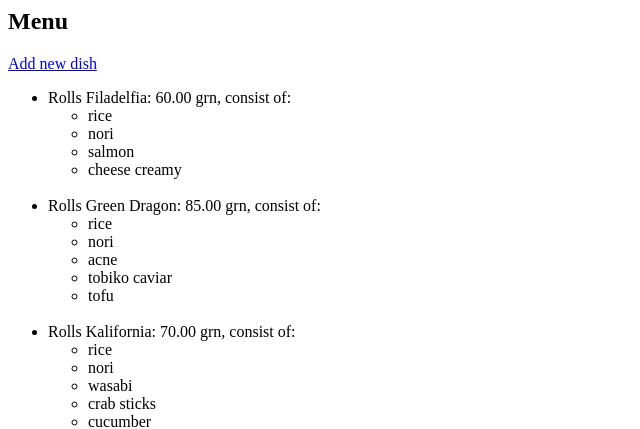
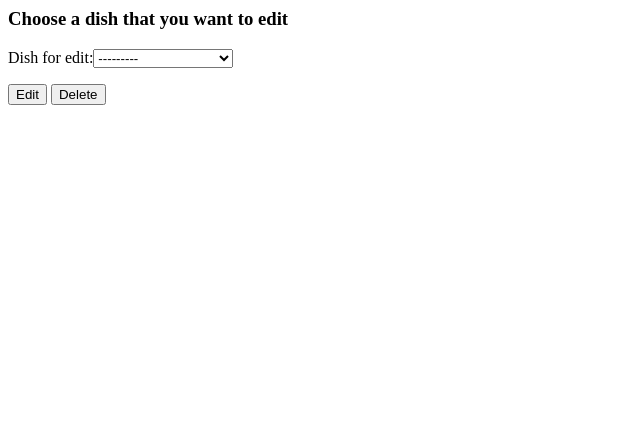
Before and after one commit to A-Chornaya/Python, a Django app: page /sushi_rinjin/menu/edit/ in a window 1280 px wide. Shown: the top 429 px of the page, without its empty margins (0-640 px from the left). After the commit the page ends 105 px from the top, so only its background shows below. Run offline with Django 3.2, Linux system fonts and the light colour scheme; data comes from the database, SQL or seed files in the repository.

Commit message:
add edit operations with menu

```diff
--- a/Py_Project/sushi/sushi_rinjin/models/menu.py
+++ b/Py_Project/sushi/sushi_rinjin/models/menu.py
@@ -18,3 +18,7 @@ class MenuForm(ModelForm):
         model = Menu
         fields = '__all__'
         widgets = {'ingredients': forms.CheckboxSelectMultiple}
+
+
+class EditMenuForm(forms.Form):
+    dish_for_edit = forms.ModelChoiceField(queryset=Menu.objects.all())
--- a/Py_Project/sushi/sushi_rinjin/models/order_list.py
+++ b/Py_Project/sushi/sushi_rinjin/models/order_list.py
@@ -5,7 +5,7 @@ from django.forms import ModelForm
 
 
 class OrderList(models.Model):
-    order_id = models.ForeignKey(Order)
+    order_id = models.ForeignKey(Order, on_delete=models.CASCADE)
     dish_id = models.ForeignKey(Menu)
     amount = models.PositiveSmallIntegerField(default=1)
 
--- a/Py_Project/sushi/sushi_rinjin/scripts_for_DB/script_payment_types.py
+++ b/Py_Project/sushi/sushi_rinjin/scripts_for_DB/script_payment_types.py
@@ -1,5 +1,5 @@
 import django
-django.setup()
+#django.setup()
 
 from sushi_rinjin.models.payment_method import PaymentMethod
 
--- a/Py_Project/sushi/sushi_rinjin/scripts_for_DB/script_users_data.py
+++ b/Py_Project/sushi/sushi_rinjin/scripts_for_DB/script_users_data.py
@@ -1,5 +1,5 @@
 import django
-django.setup()
+#django.setup()
 
 from sushi_rinjin.models.users_data import UsersData
 
@@ -19,6 +19,3 @@ def add_users():
 
     for obj in list_of_users:
         obj.save()
-
-
-add_users()
--- /dev/null
+++ b/Py_Project/sushi/sushi_rinjin/templates/sushi_rinjin/forms/edit_dish.html
@@ -0,0 +1,6 @@
+<h3>Edit dish '{{ name_dish }}'</h3>
+<form action="{% url 'sushi_rinjin:edit_dish' id_dish %}" method="post">
+    {% csrf_token %}
+    {{ form.as_p }}
+   <p><input type="submit" value="Edit dish"/></p>
+</form>
--- /dev/null
+++ b/Py_Project/sushi/sushi_rinjin/templates/sushi_rinjin/forms/edit_menu.html
@@ -0,0 +1,9 @@
+<h3>Choose a dish that you want to edit</h3>
+<form action="{% url 'sushi_rinjin:edit_menu' %}" method="post">
+    {% csrf_token %}
+    {{ form }}
+    <p>
+        <input type="submit" value="Edit" name="_edit"/>
+        <input type="submit" value="Delete" name="_delete"/>
+    </p>
+</form>
--- a/Py_Project/sushi/sushi_rinjin/templates/sushi_rinjin/menu.html
+++ b/Py_Project/sushi/sushi_rinjin/templates/sushi_rinjin/menu.html
@@ -1,5 +1,6 @@
 <h2>Menu</h2>
 <p><a href="{% url 'sushi_rinjin:add_dish' %}">Add new dish</a></p>
+<p><a href="{% url 'sushi_rinjin:edit_menu' %}">Edit Menu</a></p>
 <div>
     {% if dishes %}
         <ul>
--- a/Py_Project/sushi/sushi_rinjin/urls.py
+++ b/Py_Project/sushi/sushi_rinjin/urls.py
@@ -8,14 +8,20 @@ app_name = 'sushi_rinjin'
 
 urlpatterns = [
     url(r'^$', view_index.index, name='index'),
-    url(r'menu/', view_menu.index, name='menu'),
-    url(r'ingredients/', view_ingred.index, name='ingredients'),
-    url(r'orders/', view_order.index, name='orders'),
+    url(r'^menu/$', view_menu.index, name='menu'),
+    url(r'^ingredients/$', view_ingred.index, name='ingredients'),
+    url(r'^orders/$', view_order.index, name='orders'),
     url(r'^order/(?P<id_order>[0-9]+)/$', view_order.detail, name='detail'),
-    url(r'ingredient_add/', view_ingred.ingred_add, name='add_ingred'),
-    url(r'dish_add/', view_menu.dish_add, name='add_dish'),
-    url(r'order_add/', view_order.order_add,
+    url(r'^ingredients/add/$', view_ingred.ingred_add, name='add_ingred'),
+    url(r'^dish_add/$', view_menu.dish_add, name='add_dish'),
+    url(r'^order_add/$', view_order.order_add,
         name='order_add'),
     url(r'^order/(?P<id_order>[0-9]+)/add$', view_order.order_detail_add,
         name='order_detail_add'),
+    url(r'^menu/edit/$', view_menu.edit_menu, name='edit_menu'),
+    url(r'^menu/edit/(?P<id_dish>[0-9]+)/$', view_menu.edit_dish,
+        name='edit_dish'),
+    url(r'^ingredients/edit/$', view_ingred.choose_ingred, name='choose_ingred'),
+    url(r'^ingredients/edit/(?P<id_ingred>[0-9]+)/$', view_ingred.edit_ingred,
+        name='edit_ingred'),
 ]
--- a/Py_Project/sushi/sushi_rinjin/views/view_menu.py
+++ b/Py_Project/sushi/sushi_rinjin/views/view_menu.py
@@ -1,6 +1,9 @@
 from django.shortcuts import render
 from django.http import HttpResponseRedirect
-from sushi_rinjin.models.menu import Menu, MenuForm
+from sushi_rinjin.models.menu import Menu
+from sushi_rinjin.models.menu import MenuForm
+from sushi_rinjin.models.menu import EditMenuForm
+from django.urls import reverse
 
 
 def index(request):
@@ -19,3 +22,36 @@ def dish_add(request):
         form_menu = MenuForm()
         return render(request, 'sushi_rinjin/forms/dish_add.html',
                       {'form': form_menu})
+
+
+def edit_menu(request):
+    if request.method == 'POST':
+        form_edit_menu = EditMenuForm(request.POST)
+        if form_edit_menu.is_valid():
+            dish_for_edit = form_edit_menu.cleaned_data['dish_for_edit']
+            if '_edit' in request.POST:
+                return HttpResponseRedirect(reverse('sushi_rinjin:edit_dish',
+                                            args=(dish_for_edit.id,)))
+            if '_delete' in request.POST:
+                dish_for_edit.delete()
+        return HttpResponseRedirect('/sushi_rinjin/menu/')
+    else:
+        form_edit_menu = EditMenuForm()
+        return render(request, 'sushi_rinjin/forms/edit_menu.html',
+                      {'form': form_edit_menu})
+
+
+def edit_dish(request, id_dish):
+    dish = Menu.objects.get(id=id_dish)
+    name_dish = dish.dish_name
+    if request.method == 'POST':
+        form_edit_dish = MenuForm(request.POST, instance=dish)
+        if form_edit_dish.is_valid():
+            form_edit_dish.save()
+        return HttpResponseRedirect('/sushi_rinjin/menu/')
+    else:
+        form_edit_dish = MenuForm(instance=dish)
+        return render(request, 'sushi_rinjin/forms/edit_dish.html',
+                      {'form': form_edit_dish,
+                       'id_dish': id_dish,
+                       'name_dish': name_dish})
```
Also changed, not shown: Py_Project/sushi/sushi_rinjin/models/payment_method.py (+5 -5 lines), Py_Project/sushi/sushi_rinjin/scripts_for_DB/script_menu.py (+20 -23 lines), Py_Project/sushi/sushi_rinjin/scripts_for_DB/script_order.py (+4 -7 lines), Py_Project/sushi/sushi_rinjin/scripts_for_DB/script_order_list.py (+5 -8 lines), 1 other file.
